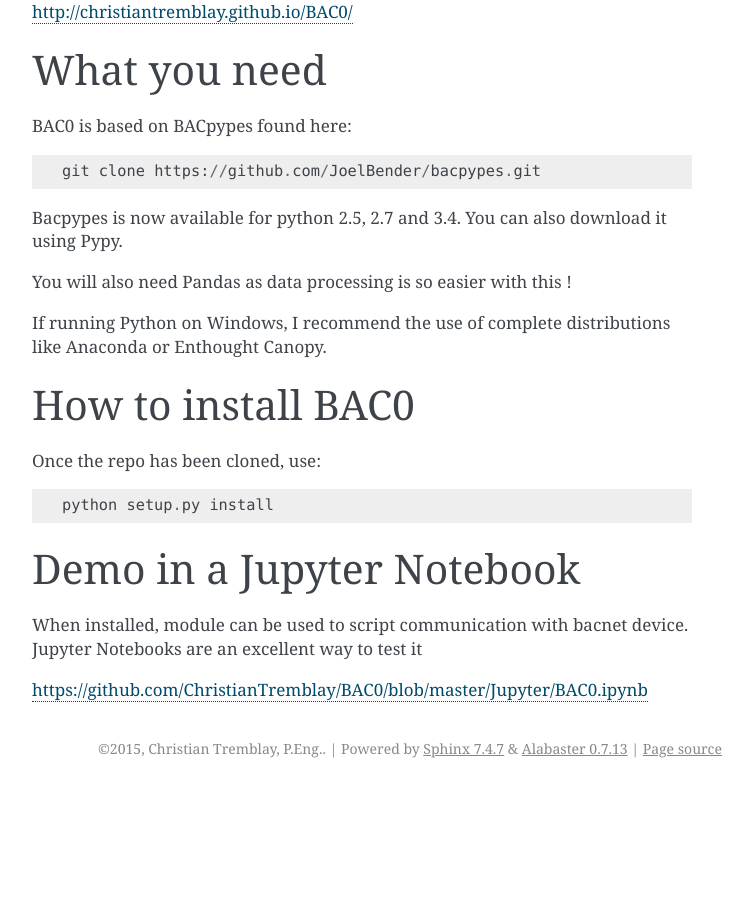
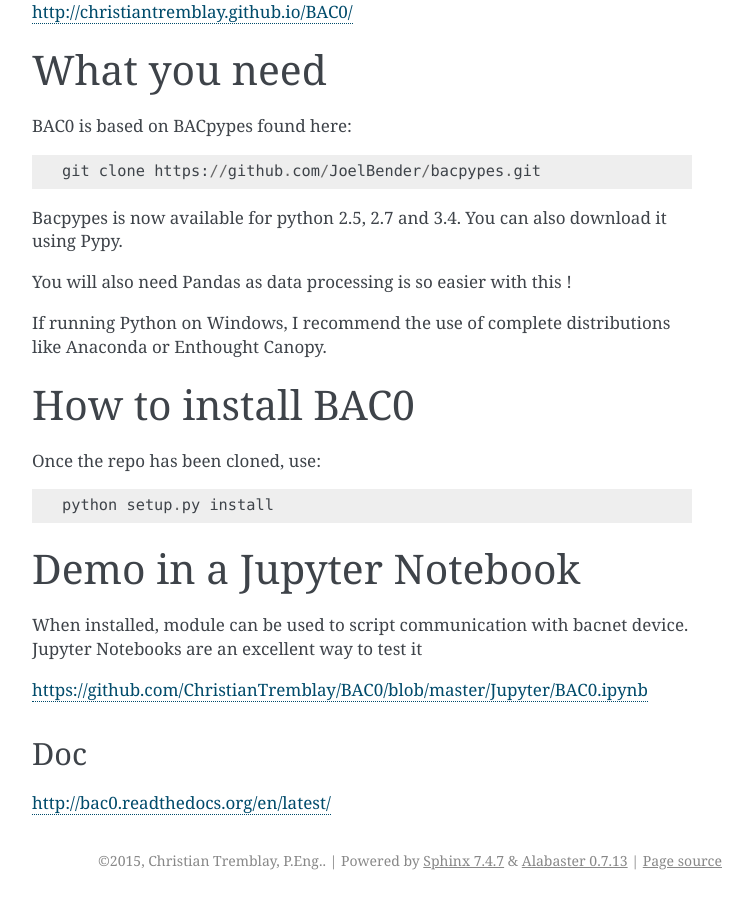
Before and after one commit to ChristianTremblay/BAC0, a Sphinx documentation site: the page built from doc/source/README.rst, in a window 1280 px wide and 900 px high, scrolled down 2546 px. Shown: the whole window, without its empty margins (388-1141 px from the left). Built offline with Sphinx 7.4.7, drawn with Linux system fonts in a browser that asks for light colours; before the commit the page ends 3334 px from its top, so only the background shows below that.

Commit message:
Modification to doc
Signed-off-by: Christian Tremblay, ing. <christian.tremblay@servisys.com>

```diff
--- a/README.rst
+++ b/README.rst
@@ -129,3 +129,7 @@
 Jupyter Notebooks are an excellent way to test it
 
 https://github.com/ChristianTremblay/BAC0/blob/master/Jupyter/BAC0.ipynb
+
+Doc
+===
+http://bac0.readthedocs.org/en/latest/
--- a/doc/source/README.rst
+++ b/doc/source/README.rst
@@ -129,3 +129,7 @@
 Jupyter Notebooks are an excellent way to test it
 
 https://github.com/ChristianTremblay/BAC0/blob/master/Jupyter/BAC0.ipynb
+
+Doc
+===
+http://bac0.readthedocs.org/en/latest/
```
Also changed, not shown: 14 other files.
